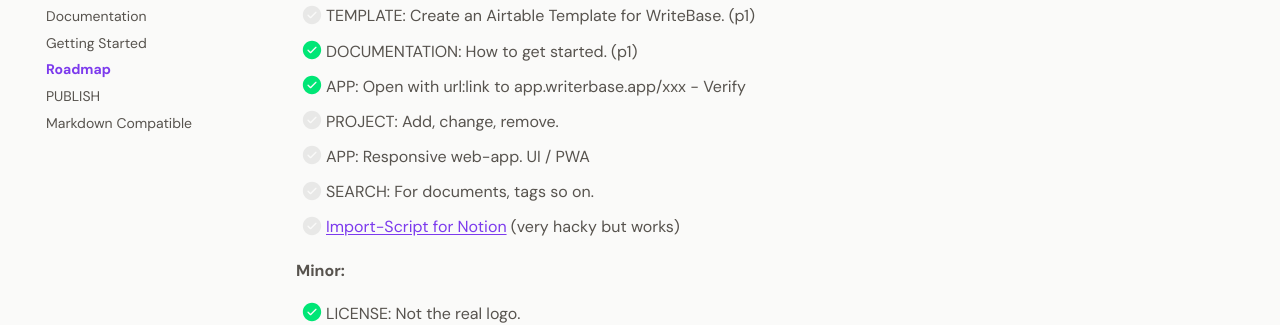
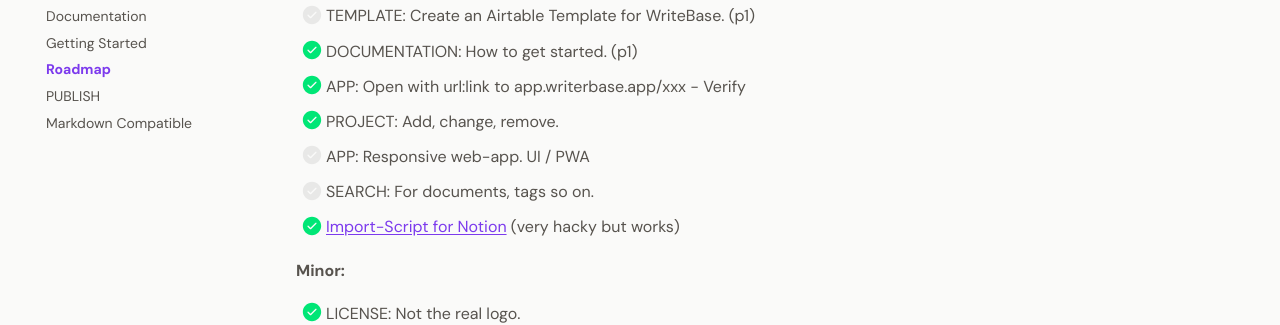
Before and after one commit to larssonhthomas-afk/writebase-docs, an MkDocs documentation site: the page built from docs/009-roadmap.md, in a window 1280 px wide and 900 px high, scrolled down 484 px. Shown: the part 150-475 px from the top of the window. Built offline with MkDocs 1.6.1 and Material for MkDocs 9.7.7, drawn with Linux system fonts in a browser that asks for light colours; some web fonts are replaced.

```diff
--- a/docs/009-roadmap.md
+++ b/docs/009-roadmap.md
@@ -27,10 +27,10 @@ This Backlog has a priority 1-3.
 - [ ] TEMPLATE: Create an Airtable Template for WriteBase. (p1)
 - [x] DOCUMENTATION: How to get started. (p1)
 - [x] APP: Open with url:link to app.writerbase.app/xxx - Verify
-- [ ] PROJECT: Add, change, remove.
+- [x] PROJECT: Add, change, remove.
 - [ ] APP: Responsive web-app. UI / PWA
 - [ ] SEARCH: For documents, tags so on.
-- [ ] [Import-Script for Notion](https://github.com/larssonhthomas-afk/WriteBase-Notion_Import) (very hacky but works)
+- [x] [Import-Script for Notion](https://github.com/larssonhthomas-afk/WriteBase-Notion_Import) (very hacky but works)
 
 **Minor:**
 
```
